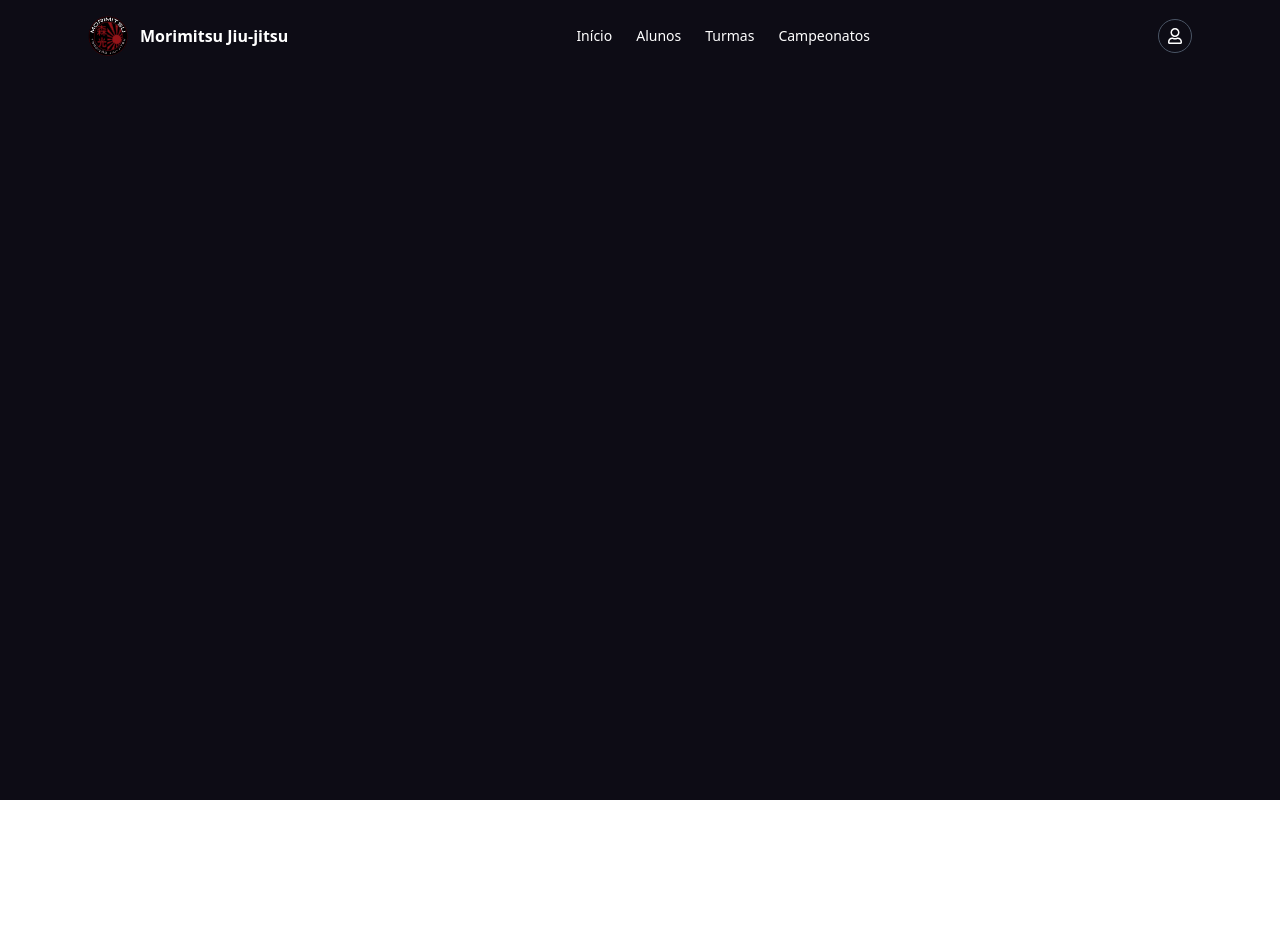
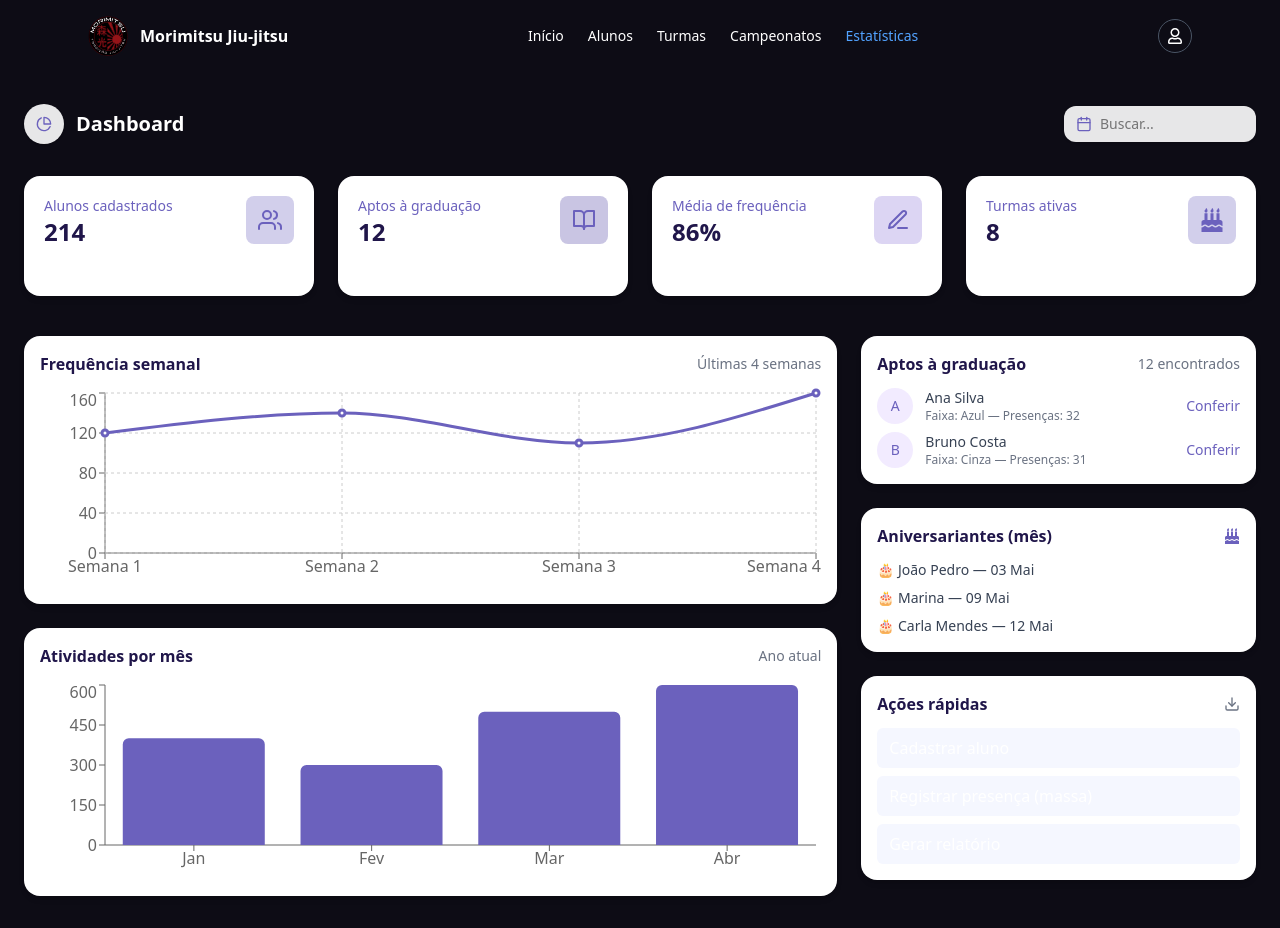
Before and after one commit to Lorranny125690/Morimistu, a React (Vite) app: page /dashboard in a window 1280 px wide. Before the commit the page ends 800 px from the top, so only its background shows below. Built offline with nearby package versions, Linux system fonts and the light colour scheme.

Commit message:
dashboard

```diff
--- a/package.json
+++ b/package.json
@@ -15,13 +15,16 @@
     "class-variance-authority": "^0.7.1",
     "clsx": "^2.1.1",
     "framer-motion": "^12.23.12",
+    "install": "^0.13.0",
     "lucide-react": "^0.542.0",
     "next-themes": "^0.4.6",
+    "npm": "^11.6.0",
     "react": "^19.1.1",
     "react-dom": "^19.1.1",
     "react-icons": "^5.5.0",
     "react-router-dom": "^7.8.2",
     "react-vector-icons": "^0.0.1",
+    "recharts": "^3.2.0",
     "tailwind-merge": "^3.3.1",
     "tailwind-variants": "^3.1.0",
     "tailwindcss": "^4.1.13"
--- a/src/components/header.tsx
+++ b/src/components/header.tsx
@@ -9,6 +9,7 @@ const navLinks = [
   { name: "Alunos", href: "/student" },
   { name: "Turmas", href: "/classes" },
   { name: "Campeonatos", href: "/championship" },
+  { name: "Estatísticas", href: "/dashboard" },
 ];
 
 export function Header({
--- a/src/router/routers.tsx
+++ b/src/router/routers.tsx
@@ -6,6 +6,7 @@ import { SelectLogin } from "@/screens/auth/userType";
 import { ChangePassword } from "@/teste";
 import { Header } from "@/components/header";
 import { useState } from "react";
+import { Dashboard } from "@/screens/dashboard/dashboard";
 
 function AppContent() {
   const location = useLocation();
@@ -25,6 +26,7 @@ function AppContent() {
           <Route path="/change-password" element={<ChangePassword />} />
           <Route path="/home" element={<Home />} />
           <Route path="/student" element={<Student />} />
+          <Route path="/dashboard" element={<Dashboard/>}/>
         </Routes>
       </main>
     </div>
--- /dev/null
+++ b/src/screens/dashboard/dashboard.tsx
@@ -0,0 +1,267 @@
+import React from "react";
+import {
+  FiBookOpen,
+  FiEdit3,
+  FiUsers,
+  FiCalendar,
+  FiDownload,
+  FiPieChart,
+} from "react-icons/fi";
+import { FaBirthdayCake } from "react-icons/fa";
+import {
+  LineChart,
+  Line,
+  CartesianGrid,
+  XAxis,
+  YAxis,
+  Tooltip,
+  ResponsiveContainer,
+  BarChart,
+  Bar,
+} from "recharts";
+import { motion } from "framer-motion";
+
+/* ---------------- Mock Data ---------------- */
+interface AttendanceData {
+  name: string;
+  presences: number;
+}
+const attendanceData: AttendanceData[] = [
+  { name: "Semana 1", presences: 120 },
+  { name: "Semana 2", presences: 140 },
+  { name: "Semana 3", presences: 110 },
+  { name: "Semana 4", presences: 160 },
+];
+
+interface SalesData {
+  name: string;
+  value: number;
+}
+const salesData: SalesData[] = [
+  { name: "Jan", value: 400 },
+  { name: "Fev", value: 300 },
+  { name: "Mar", value: 500 },
+  { name: "Abr", value: 600 },
+];
+
+interface Stats {
+  totalStudents: number;
+  studentsEligible: number;
+  avgAttendancePercent: number;
+  activeClasses: number;
+}
+const mockStats: Stats = {
+  totalStudents: 214,
+  studentsEligible: 12,
+  avgAttendancePercent: 86,
+  activeClasses: 8,
+};
+
+/* ---------------- Components ---------------- */
+interface StatCardProps {
+  title: string;
+  value: string | number;
+  icon: React.ReactNode;
+  accent: string;
+}
+const StatCard: React.FC<StatCardProps> = ({ title, value, icon, accent }) => (
+  <motion.div
+    whileHover={{ y: -6 }}
+    className="bg-white rounded-2xl p-5 shadow-md flex flex-col justify-between min-h-[120px]"
+  >
+    <div className="flex items-start justify-between gap-4">
+      <div className="flex flex-col">
+        <span className="text-sm text-[#6b61bd] font-medium">{title}</span>
+        <span className="text-2xl font-bold text-[#20164a]">{value}</span>
+      </div>
+      <div className={`p-3 rounded-lg ${accent} bg-opacity-10`}>{icon}</div>
+    </div>
+  </motion.div>
+);
+
+/* ---------------- Dashboard Page ---------------- */
+export const Dashboard: React.FC = () => {
+  return (
+    <div className="min-h-screen bg-[#0D0C15] text-white font-sans px-6 py-8">
+      {/* Header */}
+      <div className="flex items-center justify-between mb-8">
+        <div className="flex items-center gap-3">
+          <div className="rounded-full bg-white/90 w-10 h-10 flex items-center justify-center shadow-sm">
+            <FiPieChart className="text-[#6B61BD]" />
+          </div>
+          <h2 className="text-xl font-semibold text-white">Dashboard</h2>
+        </div>
+
+        <div className="flex items-center gap-3">
+          <div className="bg-white/90 rounded-xl px-3 py-2 flex items-center gap-2 shadow-sm">
+            <FiCalendar className="text-[#6B61BD]" />
+            <input
+              className="bg-transparent outline-none w-36 text-sm text-black"
+              placeholder="Buscar..."
+            />
+          </div>
+        </div>
+      </div>
+
+      {/* Stats Cards */}
+      <div className="grid grid-cols-1 md:grid-cols-4 gap-6 mb-10">
+        <StatCard
+          title="Alunos cadastrados"
+          value={mockStats.totalStudents}
+          icon={<FiUsers className="text-2xl text-[#6B61BD]" />}
+          accent="bg-[#6B61BD]/30"
+        />
+        <StatCard
+          title="Aptos à graduação"
+          value={mockStats.studentsEligible}
+          icon={<FiBookOpen className="text-2xl text-[#6B61BD]" />}
+          accent="bg-[#4c3fa1]/30"
+        />
+        <StatCard
+          title="Média de frequência"
+          value={`${mockStats.avgAttendancePercent}%`}
+          icon={<FiEdit3 className="text-2xl text-[#6B61BD]" />}
+          accent="bg-[#8b76d6]/30"
+        />
+        <StatCard
+          title="Turmas ativas"
+          value={mockStats.activeClasses}
+          icon={<FaBirthdayCake className="text-2xl text-[#6B61BD]" />}
+          accent="bg-[#6b61bd]/30"
+        />
+      </div>
+
+      {/* Main Grid */}
+      <div className="grid grid-cols-1 lg:grid-cols-3 gap-6">
+        {/* Left column (charts) */}
+        <div className="lg:col-span-2 grid grid-rows-2 gap-6">
+          {/* Frequência semanal */}
+          <div className="bg-white rounded-2xl p-4 shadow-md">
+            <div className="flex items-center justify-between mb-3">
+              <h4 className="text-[#20164a] font-semibold">
+                Frequência semanal
+              </h4>
+              <span className="text-sm text-gray-500">Últimas 4 semanas</span>
+            </div>
+            <div style={{ width: "100%", height: 200 }}>
+              <ResponsiveContainer>
+                <LineChart data={attendanceData}>
+                  <XAxis dataKey="name" />
+                  <YAxis />
+                  <CartesianGrid strokeDasharray="3 3" />
+                  <Tooltip />
+                  <Line
+                    type="monotone"
+                    dataKey="presences"
+                    stroke="#6B61BD"
+                    strokeWidth={3}
+                    dot={{ r: 3 }}
+                  />
+                </LineChart>
+              </ResponsiveContainer>
+            </div>
+          </div>
+
+          {/* Atividades por mês */}
+          <div className="bg-white rounded-2xl p-4 shadow-md">
+            <div className="flex items-center justify-between mb-3">
+              <h4 className="text-[#20164a] font-semibold">Atividades por mês</h4>
+              <span className="text-sm text-gray-500">Ano atual</span>
+            </div>
+            <div style={{ width: "100%", height: 200 }}>
+              <ResponsiveContainer>
+                <BarChart data={salesData}>
+                  <XAxis dataKey="name" />
+                  <YAxis />
+                  <Tooltip />
+                  <Bar
+                    dataKey="value"
+                    fill="#6B61BD"
+                    radius={[6, 6, 0, 0]}
+                  />
+                </BarChart>
+              </ResponsiveContainer>
+            </div>
+          </div>
+        </div>
+
+        {/* Right column */}
+        <aside className="space-y-6">
+          {/* Aptos à graduação */}
+          <div className="bg-white rounded-2xl p-4 shadow-md">
+            <div className="flex items-center justify-between mb-3">
+              <h4 className="text-[#20164a] font-semibold">Aptos à graduação</h4>
+              <span className="text-sm text-gray-500">
+                {mockStats.studentsEligible} encontrados
+              </span>
+            </div>
+            <ul className="space-y-2 text-sm text-gray-700">
+              <li className="flex items-center justify-between">
+                <div className="flex items-center gap-3">
+                  <div className="w-9 h-9 bg-[#F2EBFF] rounded-full flex items-center justify-center text-[#6B61BD]">
+                    A
+                  </div>
+                  <div>
+                    <div className="font-medium">Ana Silva</div>
+                    <div className="text-xs text-gray-500">
+                      Faixa: Azul — Presenças: 32
+                    </div>
+                  </div>
+                </div>
+                <button className="text-sm text-[#6B61BD]">Conferir</button>
+              </li>
+              <li className="flex items-center justify-between">
+                <div className="flex items-center gap-3">
+                  <div className="w-9 h-9 bg-[#F2EBFF] rounded-full flex items-center justify-center text-[#6B61BD]">
+                    B
+                  </div>
+                  <div>
+                    <div className="font-medium">Bruno Costa</div>
+                    <div className="text-xs text-gray-500">
+                      Faixa: Cinza — Presenças: 31
+                    </div>
+                  </div>
+                </div>
+                <button className="text-sm text-[#6B61BD]">Conferir</button>
+              </li>
+            </ul>
+          </div>
+
+          {/* Aniversariantes */}
+          <div className="bg-white rounded-2xl p-4 shadow-md">
+            <div className="flex items-center justify-between mb-3">
+              <h4 className="text-[#20164a] font-semibold">
+                Aniversariantes (mês)
+              </h4>
+              <FaBirthdayCake className="text-[#6B61BD]" />
+            </div>
+            <ul className="space-y-2 text-sm text-gray-700">
+              <li>🎂 João Pedro — 03 Mai</li>
+              <li>🎂 Marina — 09 Mai</li>
+              <li>🎂 Carla Mendes — 12 Mai</li>
+            </ul>
+          </div>
+
+          {/* Quick actions */}
+          <div className="bg-white rounded-2xl p-4 shadow-md">
+            <div className="flex items-center justify-between mb-3">
+              <h4 className="text-[#20164a] font-semibold">Ações rápidas</h4>
+              <FiDownload className="text-gray-500" />
+            </div>
+            <div className="grid gap-2">
+              <button className="w-full text-left px-3 py-2 rounded-md bg-[#F5F7FF]">
+                Cadastrar aluno
+              </button>
+              <button className="w-full text-left px-3 py-2 rounded-md bg-[#F5F7FF]">
+                Registrar presença (massa)
+              </button>
+              <button className="w-full text-left px-3 py-2 rounded-md bg-[#F5F7FF]">
+                Gerar relatório
+              </button>
+            </div>
+          </div>
+        </aside>
+      </div>
+    </div>
+  );
+};
```
Also changed, not shown: 1 other file (tests, documents, lock files or other folders).
